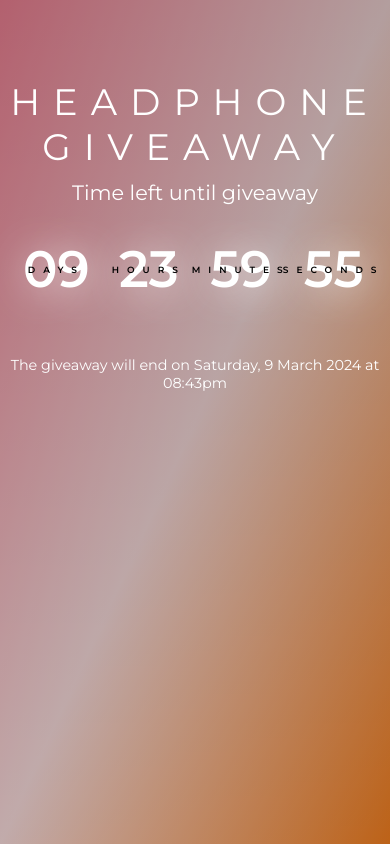
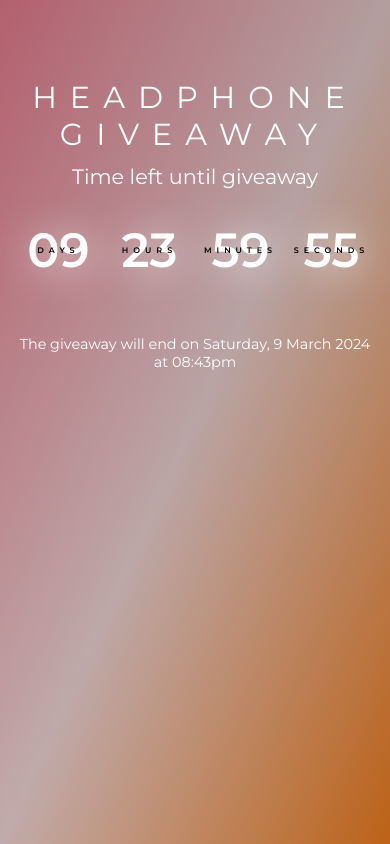
Before and after one commit to eddyfy/countdown, a plain HTML site: page index.html in a window 390 px wide. Drawn offline with Linux system fonts and the light colour scheme.

Commit message:
countdown

```diff
--- a/css/style.css
+++ b/css/style.css
@@ -108,17 +108,18 @@
 /* Mobile view */
 @media screen and (max-width: 600px) {
     .countdown{
-        width: 100%;
+        width:100%;
     }
     .countdown div{
-        font-size:3.2em ;
+        font-size:3em ;
+        justify-content: space-around;
     }
     .countdown div::after{
-        font-size: 9px;
-        letter-spacing: 8px;
+        font-size: 8px;
+        letter-spacing: 5px;
     }
     .header{
-        font-size: 2.3em;
+        font-size: 1.9em;
     }
     .due-date{
         font-size: 0.9em;
```
